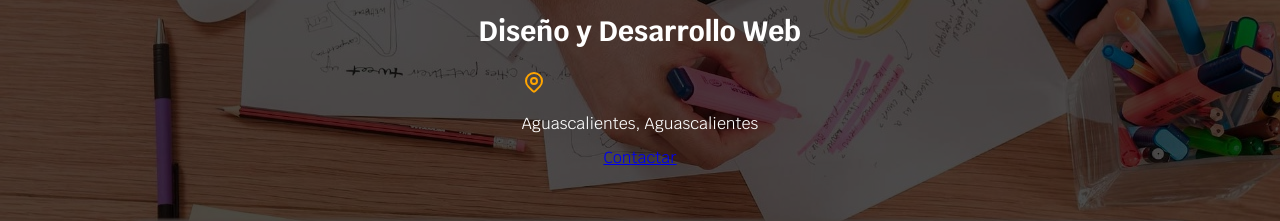
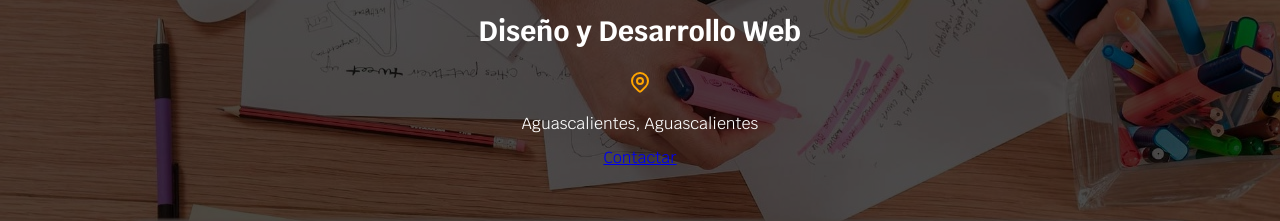
Before and after one commit to hanniauwu7/desarrollo_web, a plain HTML site: page Diseño Web/Index.html in a window 1280 px wide. Shown: the part 283-504 px from the top of the page. Drawn offline with Linux system fonts and the light colour scheme.

Commit message:
feat: aling center

```diff
--- a/Diseño Web/Index.html
+++ b/Diseño Web/Index.html
@@ -31,8 +31,8 @@
     <section class="hero">
         <div class="contenido-hero">
             <h2>Diseño y Desarrollo Web</h2>
-            <div>
-                <svg xmlns="http://www.w3.org/2000/svg" viewBox="0< 0 24 24" fill="none" stroke= orange
+            <div style="text-align: center;">
+                <svg xmlns="http://www.w3.org/2000/svg" viewBox="0 0 24 24" fill="none" stroke= orange
                     stroke-linecap="round" stroke-linejoin="round" width="24" height="24" stroke-width="2">
                     <path d="M9 11a3 3 0 1 0 6 0a3 3 0 0 0 -6 0"></path>
                     <path d="M17.657 16.657l-4.243 4.243a2 2 0 0 1 -2.827 0l-4.244 -4.243a8 8 0 1 1 11.314 0z"></path>
```
